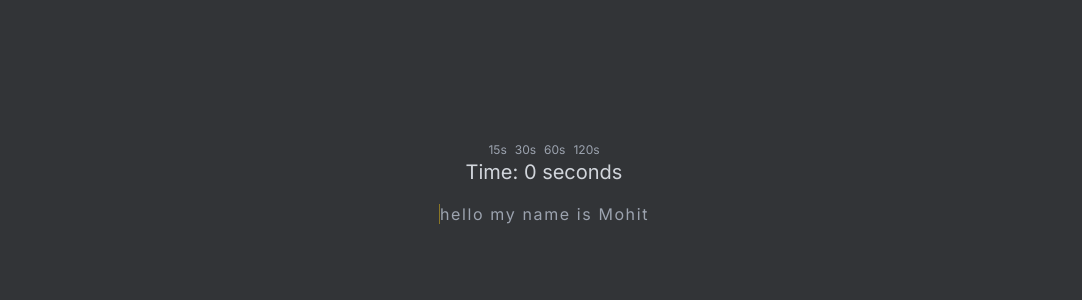
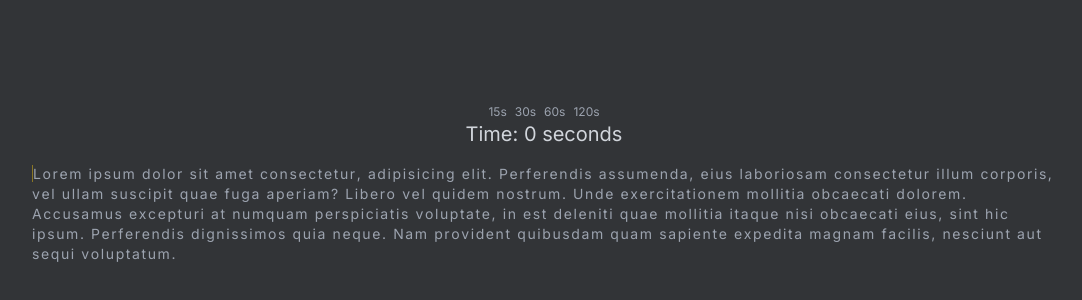
Before and after one commit to mohithingorani/Typing-Speed, a Next.js app: page / in a window 1280 px wide. Shown: the part 216-516 px from the top of the page, without its empty margins (96-1178 px from the left). Built offline with nearby package versions, Linux system fonts and the light colour scheme.

Commit message:
fixed spacing

```diff
--- a/src/app/page.tsx
+++ b/src/app/page.tsx
@@ -3,7 +3,7 @@ import Image from "next/image";
 import { useState, useEffect, useRef } from "react";
 
 export default function Home() {
-  const sentence = "hello my name is Mohit";
+  const sentence = "Lorem ipsum dolor sit amet consectetur, adipisicing elit. Perferendis assumenda, eius laboriosam consectetur illum corporis, vel ullam suscipit quae fuga aperiam? Libero vel quidem nostrum. Unde exercitationem mollitia obcaecati dolorem. Accusamus excepturi at numquam perspiciatis voluptate, in est deleniti quae mollitia itaque nisi obcaecati eius, sint hic ipsum. Perferendis dignissimos quia neque. Nam provident quibusdam quam sapiente expedita magnam facilis, nesciunt aut sequi voluptatum.";
   const [currentCharIndex, setCurrentCharIndex] = useState<number>(0);
   const [inputState, setInputState] = useState<boolean[]>([]);
   const [timer, setTimer] = useState<number>(0);
@@ -120,7 +120,7 @@ export default function Home() {
       </div>
       <div className="mb-4 text-xl text-gray-300">Time: {timer} seconds</div>
 
-      <div className="text-gray-400">
+      <div className="text-gray-400 text-sm px-32">
         {sentence.split("").map((char, index) => {
           let style = "";
 
```
